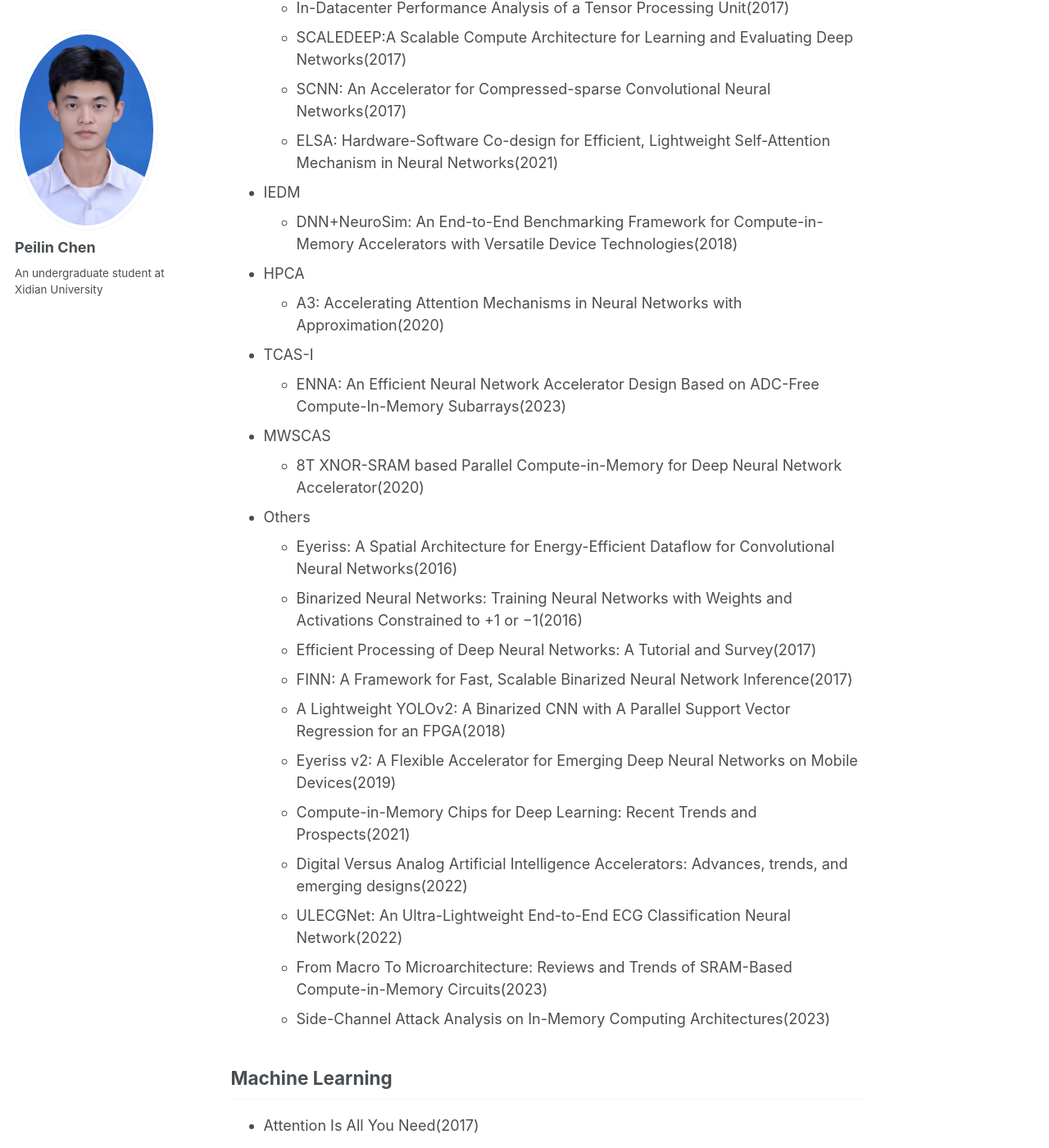
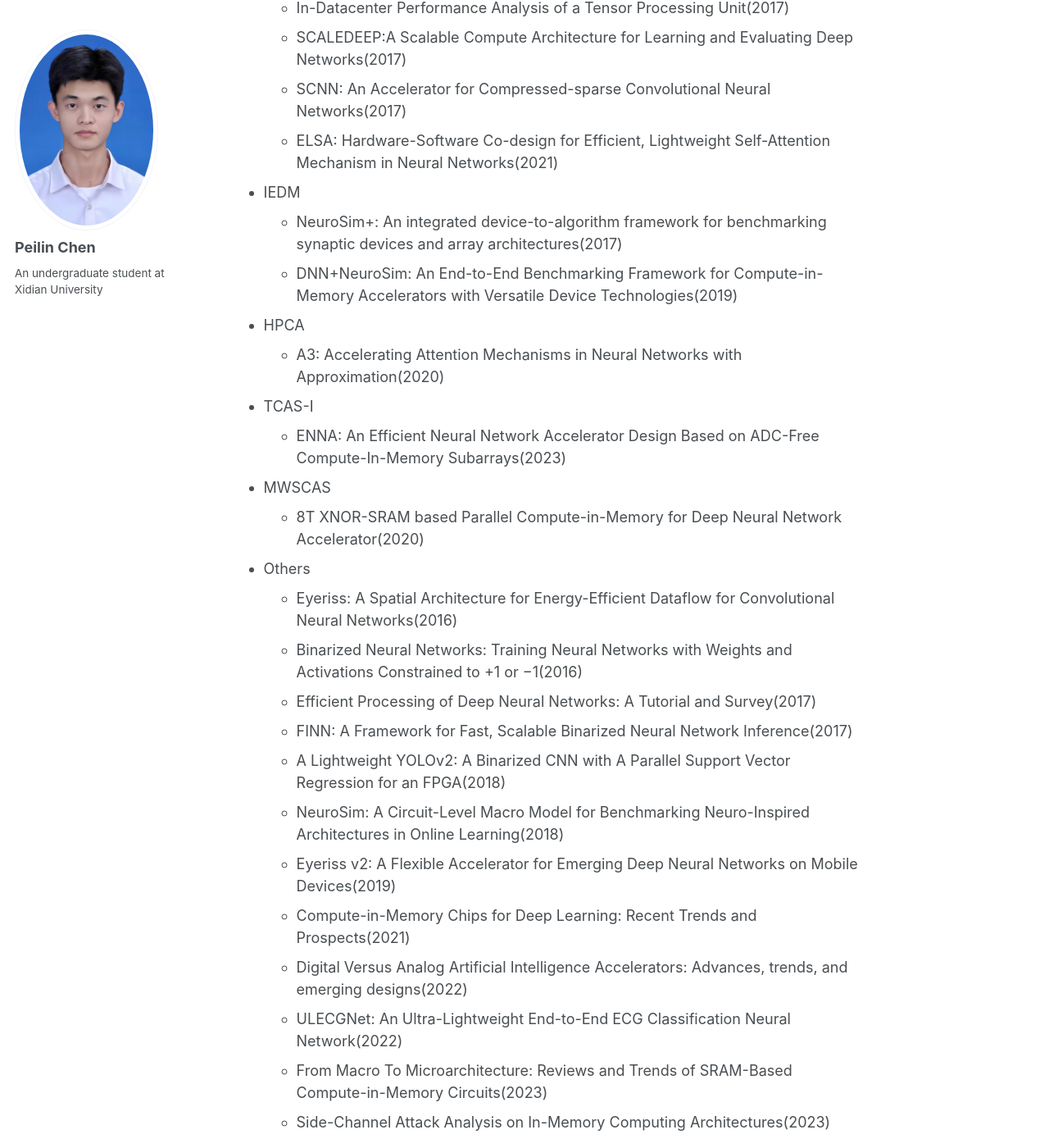
Before and after one commit to peilin-chen/peilin-chen.github.io, a Jekyll site: the page built from _pages/reading list.md, in a window 1280 px wide and 1400 px high, scrolled down 1409 px. Shown: the whole window at 82% size. Built offline with Jekyll 4.4.1, drawn with Linux system fonts in a browser that asks for light colours.

Commit message:
Update reading list.md

```diff
--- a/_pages/reading list.md
+++ b/_pages/reading list.md
@@ -30,7 +30,8 @@ author_profile: true
   - SCNN: An Accelerator for Compressed-sparse Convolutional Neural Networks(2017)
   - ELSA: Hardware-Software Co-design for Efficient, Lightweight Self-Attention Mechanism in Neural Networks(2021)
 * IEDM
-  - DNN+NeuroSim: An End-to-End Benchmarking Framework for Compute-in-Memory Accelerators with Versatile Device Technologies(2018)
+  - NeuroSim+: An integrated device-to-algorithm framework for benchmarking synaptic devices and array architectures(2017)
+  - DNN+NeuroSim: An End-to-End Benchmarking Framework for Compute-in-Memory Accelerators with Versatile Device Technologies(2019)
 * HPCA
   - A3: Accelerating Attention Mechanisms in Neural Networks with Approximation(2020)
 * TCAS-I
@@ -43,6 +44,7 @@ author_profile: true
   - Efficient Processing of Deep Neural Networks: A Tutorial and Survey(2017)
   - FINN: A Framework for Fast, Scalable Binarized Neural Network Inference(2017)
   - A Lightweight YOLOv2: A Binarized CNN with A Parallel Support Vector Regression for an FPGA(2018)
+  - NeuroSim: A Circuit-Level Macro Model for Benchmarking Neuro-Inspired Architectures in Online Learning(2018)
   - Eyeriss v2: A Flexible Accelerator for Emerging Deep Neural Networks on Mobile Devices(2019)
   - Compute-in-Memory Chips for Deep Learning: Recent Trends and Prospects(2021)
   - Digital Versus Analog Artificial Intelligence Accelerators: Advances, trends, and emerging designs(2022)
```
